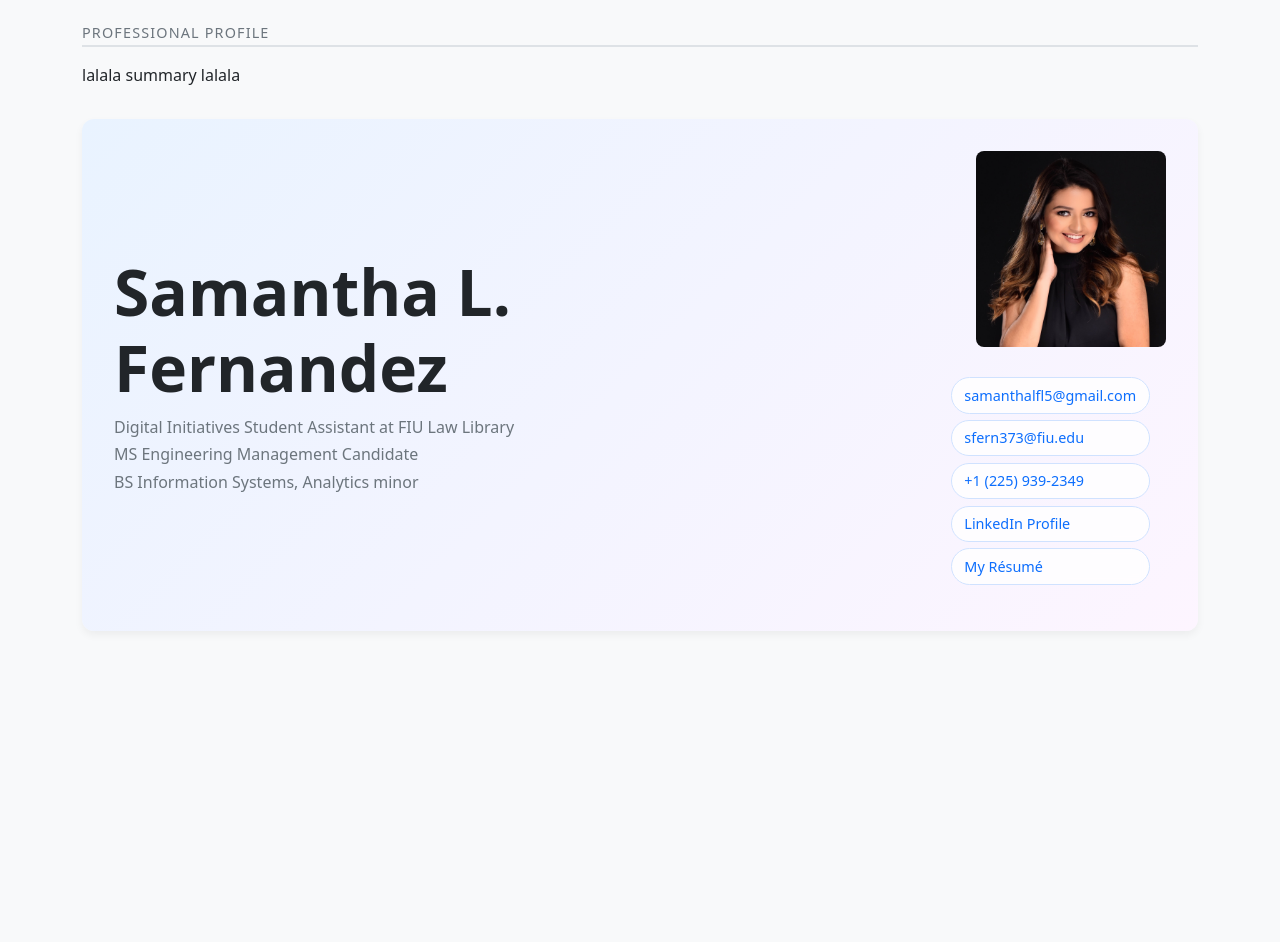
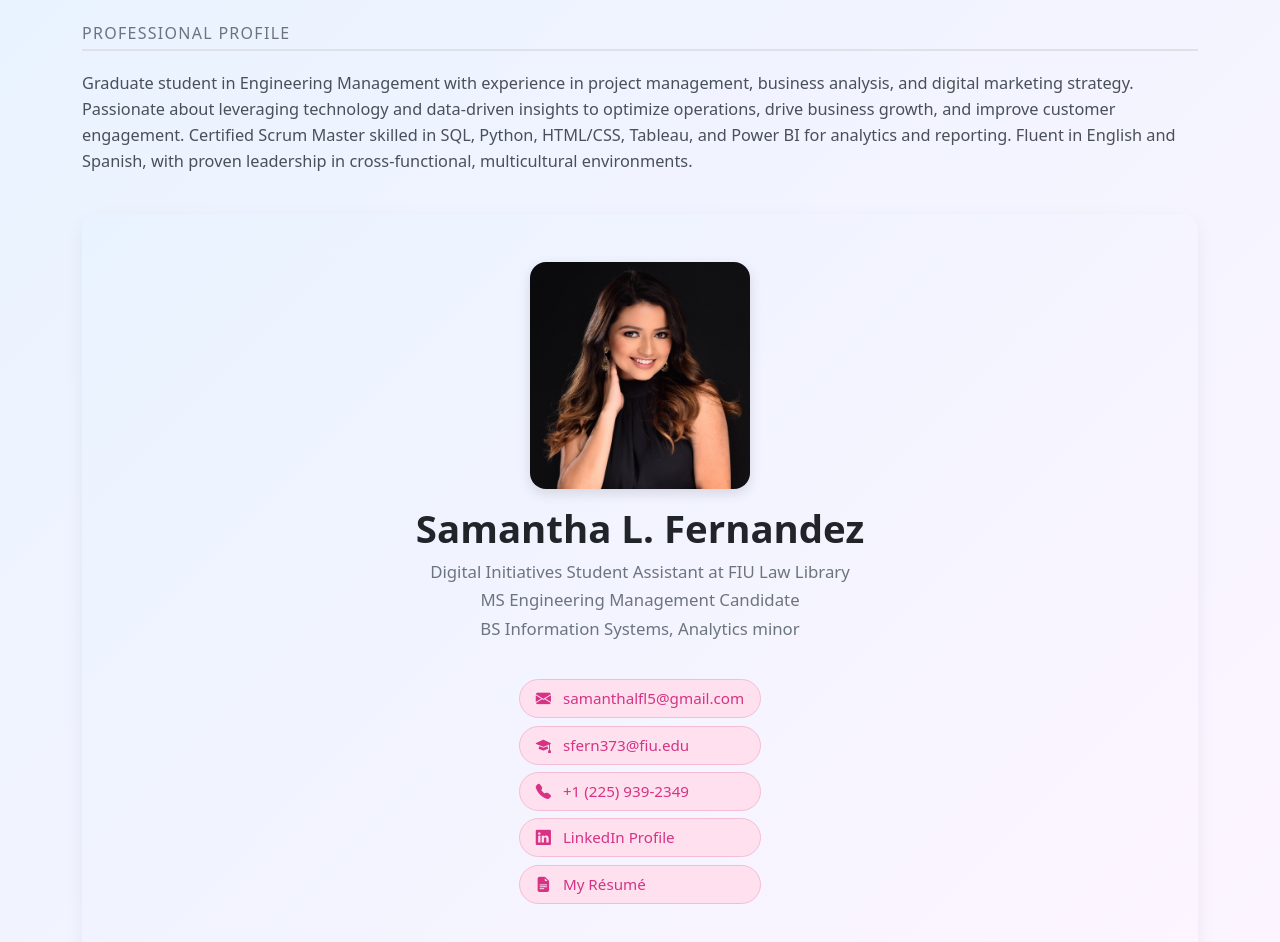
Before and after one commit to samanthalfl5/SamanthaLFernandez, a plain HTML site: page index.html in a window 1280 px wide. Before the commit the page ends 800 px from the top, so only its background shows below. Drawn offline with nearby package versions, Linux system fonts and the light colour scheme.

Commit message:
Enhance layout and style in index.html
Updated styles and content in index.html for improved layout and design.

```diff
--- a/index.html
+++ b/index.html
@@ -11,76 +11,105 @@
     rel="stylesheet"
   />
 
+  <!-- Bootstrap Icons -->
+  <link
+    rel="stylesheet"
+    href="https://cdn.jsdelivr.net/npm/bootstrap-icons@1.11.1/font/bootstrap-icons.css"
+  />
+
   <!-- Custom styles -->
   <style>
     body {
-      background-color: #f8f9fa;
+      background: linear-gradient(135deg, #e9f3ff, #fdf5ff);
+      min-height: 100vh;
+      margin: 0;
     }
 
     .hero {
       background: linear-gradient(135deg, #e9f3ff, #fdf5ff);
-      border-radius: 0.75rem;
-      padding: 2rem;
-      margin-top: 2rem;
-      box-shadow: 0 0.25rem 0.5rem rgba(0, 0, 0, 0.05);
+      border-radius: 1rem;
+      padding: 3rem 2.5rem;
+      margin-top: 2.5rem;
+      margin-bottom: 3rem;
+      box-shadow: 0 0.4rem 1.2rem rgba(0, 0, 0, 0.06);
     }
 
     .section-title {
       border-bottom: 2px solid #dee2e6;
-      padding-bottom: 0.25rem;
-      margin-bottom: 1rem;
+      padding-bottom: 0.35rem;
+      margin-bottom: 1.2rem;
       text-transform: uppercase;
-      font-size: 0.9rem;
+      font-size: 1rem;
       letter-spacing: 0.08em;
       color: #6c757d;
     }
 
     .name-title {
-      font-size: 4rem;
+      font-size: 2.4rem;
       font-weight: 700;
+      margin-bottom: 0.5rem;
     }
 
     .tagline {
       color: #6c757d;
+      font-size: 1.05rem;
     }
 
-    /* ↓↓↓ NEW CLASS: Tighter spacing for subtitle lines ↓↓↓ */
     .tight-line {
       margin-bottom: 0.2rem;
     }
-    /* ↑↑↑ */
 
-    /* Transparent box for contacts since hero is gradient */
+    .profile-pic {
+      max-width: 220px;
+      border-radius: 1rem;
+      box-shadow: 0 0.3rem 0.8rem rgba(0, 0, 0, 0.12);
+    }
+
     .contact-box {
       background: transparent;
       border-radius: 0.75rem;
-      padding: 0.9rem 1rem;
+      padding: 0.9rem 0;
       display: inline-block;
       text-align: left;
     }
 
-    /* Frosted pill links */
+    /* Baby Pink Frosted Pills */
     .contact-link {
       display: block;
-      padding: 0.4rem 0.8rem;
+      padding: 0.45rem 1rem;
       border-radius: 999px;
-      background-color: rgba(255, 255, 255, 0.8);
-      backdrop-filter: blur(4px);
+      background-color: rgba(255, 220, 235, 0.85);
+      backdrop-filter: blur(6px);
       text-decoration: none;
-      font-size: 0.9rem;
-      color: #0d6efd;
-      border: 1px solid #d0e2ff;
+      font-size: 0.95rem;
+      color: #d63384;
+      border: 1px solid #f5bcd3;
       transition: 0.2s;
+      white-space: nowrap;
+      font-weight: 500;
+    }
+
+    .contact-link i {
+      margin-right: 0.5rem;
     }
 
     .contact-link + .contact-link {
-      margin-top: 0.4rem;
+      margin-top: 0.45rem;
     }
 
     .contact-link:hover {
-      background-color: rgba(255, 255, 255, 1);
+      background-color: rgba(255, 210, 230, 1);
+      transform: translateY(-1px);
+      box-shadow: 0 0.15rem 0.35rem rgba(255, 150, 200, 0.25);
       text-decoration: none;
     }
+
+    .summary-text {
+      font-size: 1.02rem;
+      line-height: 1.6;
+      color: #495057;
+    }
+
   </style>
 </head>
 
@@ -90,64 +119,69 @@
     <!-- Summary -->
     <div class="mt-4">
       <h2 class="section-title">Professional Profile</h2>
-      <p>
-        lalala summary lalala
+      <p class="summary-text">
+        Graduate student in Engineering Management with experience in project management, business analysis, and digital marketing strategy. Passionate about leveraging technology and data-driven insights to optimize operations, drive business growth, and improve customer engagement. Certified Scrum Master skilled in SQL, Python, HTML/CSS, Tableau, and Power BI for analytics and reporting. Fluent in English and Spanish, with proven leadership in cross-functional, multicultural environments.
       </p>
     </div>
 
-    <!-- Hero / Header -->
+    <!-- Hero -->
     <div class="hero">
-      <div class="row align-items-center">
+      <div class="row justify-content-center text-center">
+        <div class="col-lg-9">
 
-        <!-- Name + Title -->
-        <div class="col-md-8">
-          <h1 class="name-title">Samantha L. Fernandez</h1>
-
-          <!-- Updated taglines with tight spacing -->
-          <p class="tagline tight-line">Digital Initiatives Student Assistant at FIU Law Library</p>
-          <p class="tagline tight-line">MS Engineering Management Candidate</p>
-          <p class="tagline tight-line">BS Information Systems, Analytics minor</p>
-        </div>
-
-        <!-- Photo + Contact Info -->
-        <div class="col-md-4 text-md-end">
-
-          <!-- Profile Picture -->
           <img
             src="IMG_4736.jpeg"
             alt="Profile picture"
-            class="img-fluid rounded-3 mb-3"
-            style="max-width: 190px;"
+            class="img-fluid profile-pic mb-3"
           />
 
+          <h1 class="name-title">Samantha L. Fernandez</h1>
+
+          <p class="tagline tight-line">
+            Digital Initiatives Student Assistant at FIU Law Library
+          </p>
+          <p class="tagline tight-line">
+            MS Engineering Management Candidate
+          </p>
+          <p class="tagline tight-line mb-3">
+            BS Information Systems, Analytics minor
+          </p>
+
           <!-- Contact Information -->
-          <div class="contact-box">
+          <div class="contact-box mt-2">
 
             <a class="contact-link" href="mailto:samanthalfl5@gmail.com">
+              <i class="bi bi-envelope-fill"></i>
               samanthalfl5@gmail.com
             </a>
 
             <a class="contact-link" href="mailto:sfern373@fiu.edu">
+              <i class="bi bi-mortarboard-fill"></i>
               sfern373@fiu.edu
             </a>
 
             <a class="contact-link" href="tel:+12259392349">
+              <i class="bi bi-telephone-fill"></i>
               +1 (225) 939-2349
             </a>
 
-            <a class="contact-link"
-               href="https://www.linkedin.com/in/samantha-l-fernandez-b818911a8/"
-               target="_blank">
+            <a
+              class="contact-link"
+              href="https://www.linkedin.com/in/samantha-l-fernandez-b818911a8/"
+              target="_blank"
+            >
+              <i class="bi bi-linkedin"></i>
               LinkedIn Profile
             </a>
 
             <a class="contact-link" href="SamanthaFernandez.pdf" target="_blank">
+              <i class="bi bi-file-earmark-text-fill"></i>
               My Résumé
             </a>
 
           </div>
+
         </div>
-
       </div>
     </div>
 
```
